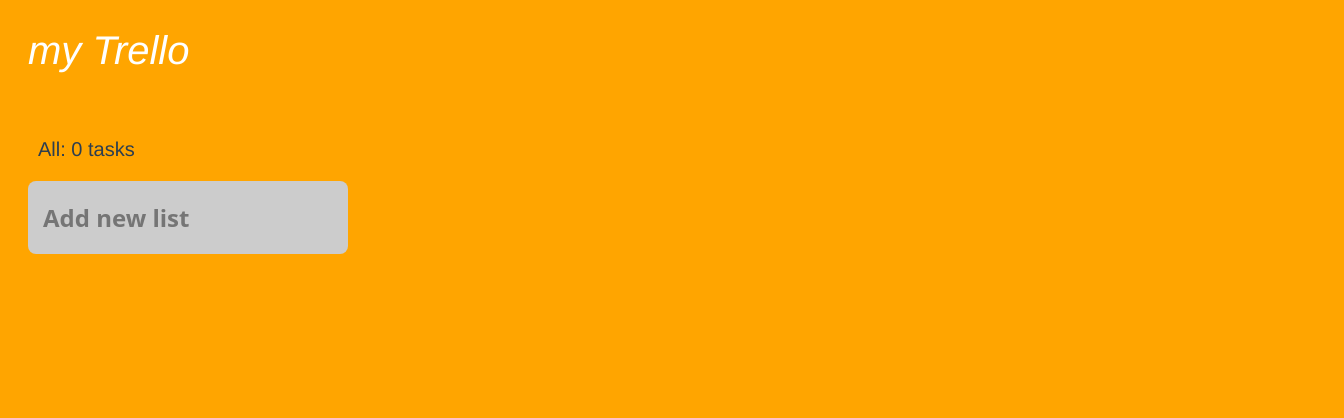
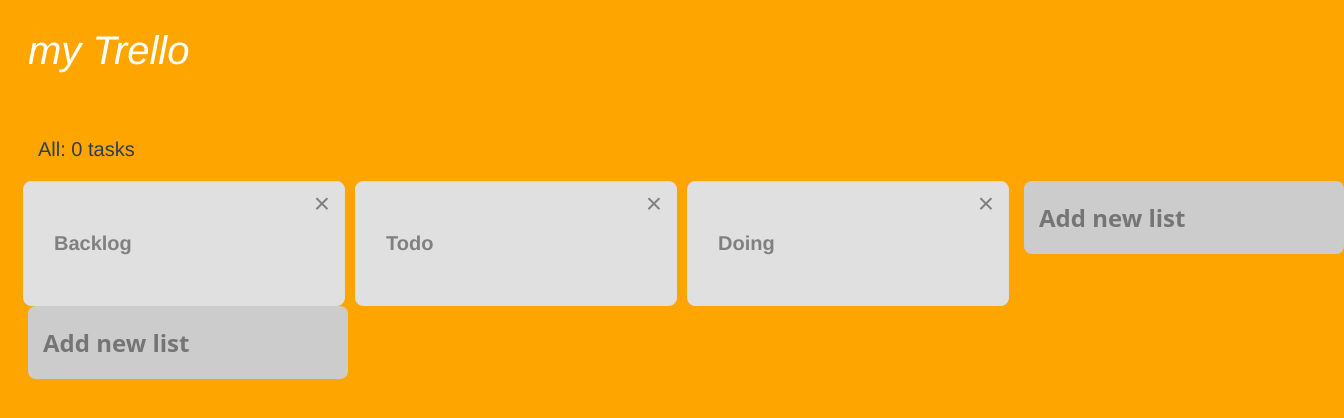
Before and after one commit to horitomoyuki/train-vuex, a Vue app: page / in a window 1280 px wide. Shown: the top 418 px of the page, 1344 px wide, since content can reach past the window. Built offline with nearby package versions, Linux system fonts and the light colour scheme.

Commit message:
Update Board.vue

```diff
--- a/src/components/Board.vue
+++ b/src/components/Board.vue
@@ -5,6 +5,14 @@
     </header>
     <main>
       <p class="info-line">All: 0 tasks</p>
+      <div class="list-index">
+        <list v-for="(item, index) in lists"
+              :key="item.id"
+              :title="item.title"
+              :listIndex="index"
+        />
+        <list-add />
+      </div>
       <list-add />
     </main>
   </div>
@@ -12,10 +20,18 @@
 
 <script>
 import ListAdd from './ListAdd.vue'
+import List from './List'
+import { mapState } from 'vuex'
 
 export default {
   components: {
-    ListAdd
+    ListAdd,
+    List,
+  },
+  computed: {
+    ...mapState([
+      'lists'
+    ]),
   },
 }
 </script>
```
